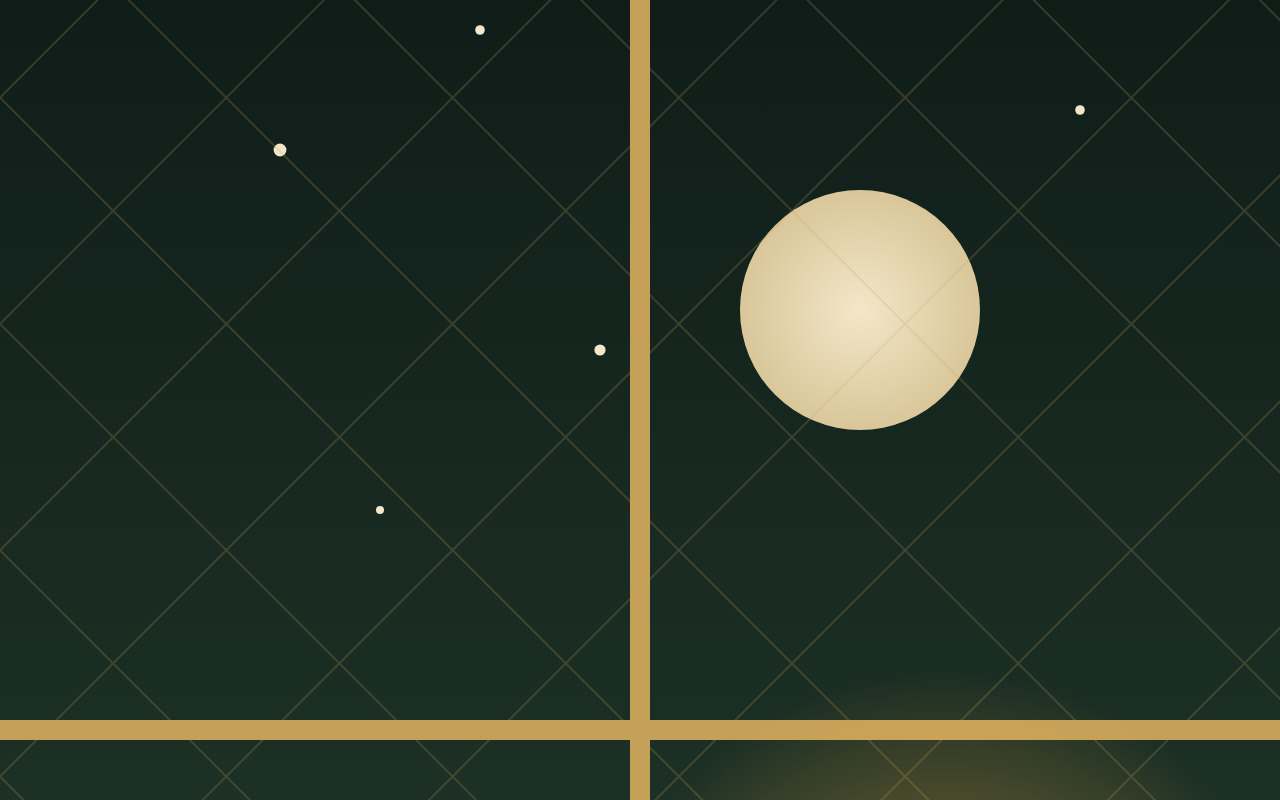
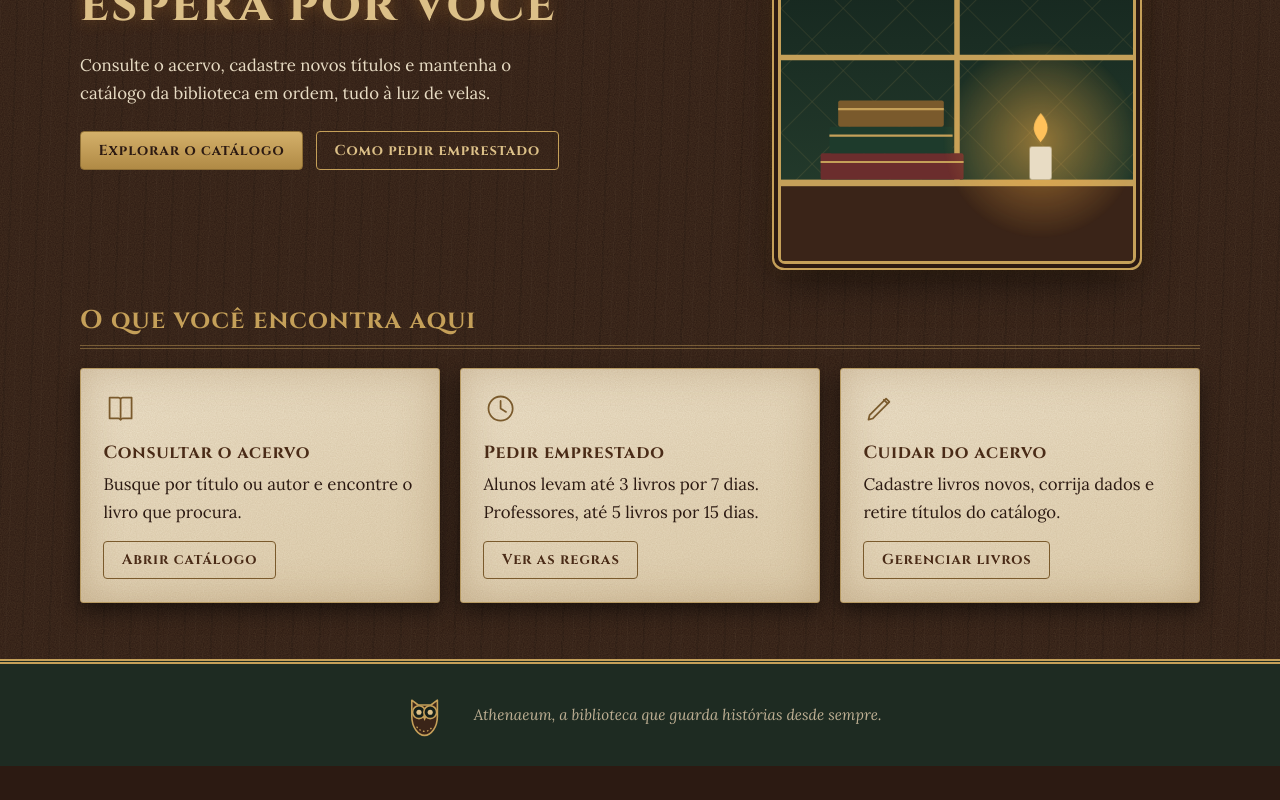
Before and after one commit to Jean-2009/TrabalhoBiblioteca, a React (Vite) app in the folder frontend/: page / in a window 1280 px wide. Shown: the part 300-1100 px from the top of the page. After the commit the page ends 1066 px from the top, so only its background shows below. Built offline with nearby package versions, Linux system fonts and the light colour scheme; no server answers.

Commit message:
style: add home, loan rules and footer styles

```diff
--- a/frontend/src/index.css
+++ b/frontend/src/index.css
@@ -201,3 +201,201 @@ input:focus-visible {
 .campo {
   margin-bottom: 1rem;
 }
+
+.aba {
+  max-width: 72rem;
+  margin: 0 auto;
+  padding: 2rem 1rem 3.5rem;
+}
+
+.titulo {
+  margin-bottom: 1.2rem;
+  padding-bottom: 0.5rem;
+  color: var(--latao);
+  font-size: 1.6rem;
+  border-bottom: 4px double rgba(197, 160, 89, 0.45);
+}
+
+.lead {
+  max-width: 62ch;
+  margin-bottom: 1.5rem;
+  color: var(--perg2);
+  font-style: italic;
+}
+
+.hero {
+  display: grid;
+  grid-template-columns: 1.1fr 0.9fr;
+  gap: 2.5rem;
+  align-items: center;
+  padding: 1rem 0 2.8rem;
+}
+
+.hero h1 {
+  margin-bottom: 1rem;
+  color: var(--latao2);
+  font-size: clamp(2rem, 5vw, 3.2rem);
+  text-shadow: 0 0 16px rgba(255, 170, 60, 0.3);
+}
+
+.hero p {
+  max-width: 46ch;
+}
+
+.acoes {
+  display: flex;
+  flex-wrap: wrap;
+  gap: 0.8rem;
+  margin-top: 1.5rem;
+}
+
+.moldura {
+  justify-self: center;
+  width: min(100%, 22rem);
+  overflow: hidden;
+  background: var(--fundo);
+  border-radius: 11rem 11rem 4px 4px;
+  box-shadow: 0 0 0 3px var(--latao), 0 0 0 7px var(--mogno), 0 0 0 9px var(--latao),
+    0 18px 40px rgba(0, 0, 0, 0.6), var(--vela);
+}
+
+.moldura svg {
+  display: block;
+  width: 100%;
+  height: auto;
+}
+
+.chama {
+  transform-box: fill-box;
+  transform-origin: 50% 100%;
+  animation: vela 2.6s ease-in-out infinite;
+}
+
+.halo {
+  animation: brilho 2.6s ease-in-out infinite;
+}
+
+@keyframes vela {
+  50% {
+    transform: scale(0.9, 1.1) rotate(2deg);
+  }
+}
+
+@keyframes brilho {
+  50% {
+    opacity: 0.7;
+  }
+}
+
+.tres {
+  display: grid;
+  grid-template-columns: repeat(auto-fit, minmax(15rem, 1fr));
+  gap: 1.25rem;
+}
+
+.duas {
+  display: grid;
+  grid-template-columns: repeat(auto-fit, minmax(17rem, 1fr));
+  gap: 1.25rem;
+}
+
+.papel {
+  padding: 1.4rem;
+  background: var(--papel), linear-gradient(160deg, #efe4cd, #e0d0b0);
+  border: 1px solid #b79a62;
+  border-radius: 3px;
+  box-shadow: inset 0 0 40px rgba(120, 80, 30, 0.25), 0 8px 20px rgba(0, 0, 0, 0.5);
+  color: var(--tinta);
+}
+
+.papel h3 {
+  margin-bottom: 0.4rem;
+  color: #4a2b17;
+  font-size: 1.1rem;
+}
+
+.papel ul {
+  margin: 0.6rem 0 0;
+  padding-left: 1.1rem;
+}
+
+.papel button {
+  margin-top: 0.9rem;
+  border-color: #7a5a2c;
+  color: #4a2b17;
+}
+
+.papel button:hover {
+  background: rgba(74, 43, 23, 0.1);
+  box-shadow: none;
+}
+
+.ico {
+  width: 2.2rem;
+  height: 2.2rem;
+  margin-bottom: 0.5rem;
+  fill: none;
+  stroke: #7a5a2c;
+  stroke-width: 1.6;
+  stroke-linecap: round;
+  stroke-linejoin: round;
+}
+
+.passos {
+  counter-reset: p;
+  display: grid;
+  gap: 1rem;
+  margin: 1.5rem 0;
+  padding: 0;
+  list-style: none;
+}
+
+.passos li {
+  counter-increment: p;
+  position: relative;
+  padding: 0.3rem 0 0.3rem 3.4rem;
+}
+
+.passos li::before {
+  content: counter(p);
+  position: absolute;
+  top: 0;
+  left: 0;
+  display: grid;
+  place-items: center;
+  width: 2.5rem;
+  height: 2.5rem;
+  background: var(--musgo);
+  border: 2px double var(--latao);
+  border-radius: 50%;
+  color: var(--latao2);
+  font: 700 1rem var(--t);
+}
+
+.nota {
+  margin-top: 1.5rem;
+  padding: 1rem 1.2rem;
+  background: var(--musgo);
+  border: 4px double var(--latao);
+  border-radius: 6px;
+}
+
+.rodape {
+  display: flex;
+  flex-wrap: wrap;
+  align-items: center;
+  justify-content: center;
+  gap: 1rem 1.5rem;
+  padding: 1.6rem 1rem;
+  background: var(--musgo);
+  border-top: 5px double var(--latao);
+  color: var(--perg2);
+  font-size: 0.95rem;
+  font-style: italic;
+  text-align: center;
+}
+
+.rodape .coruja {
+  width: 3.2rem;
+  height: 3.2rem;
+}
```
